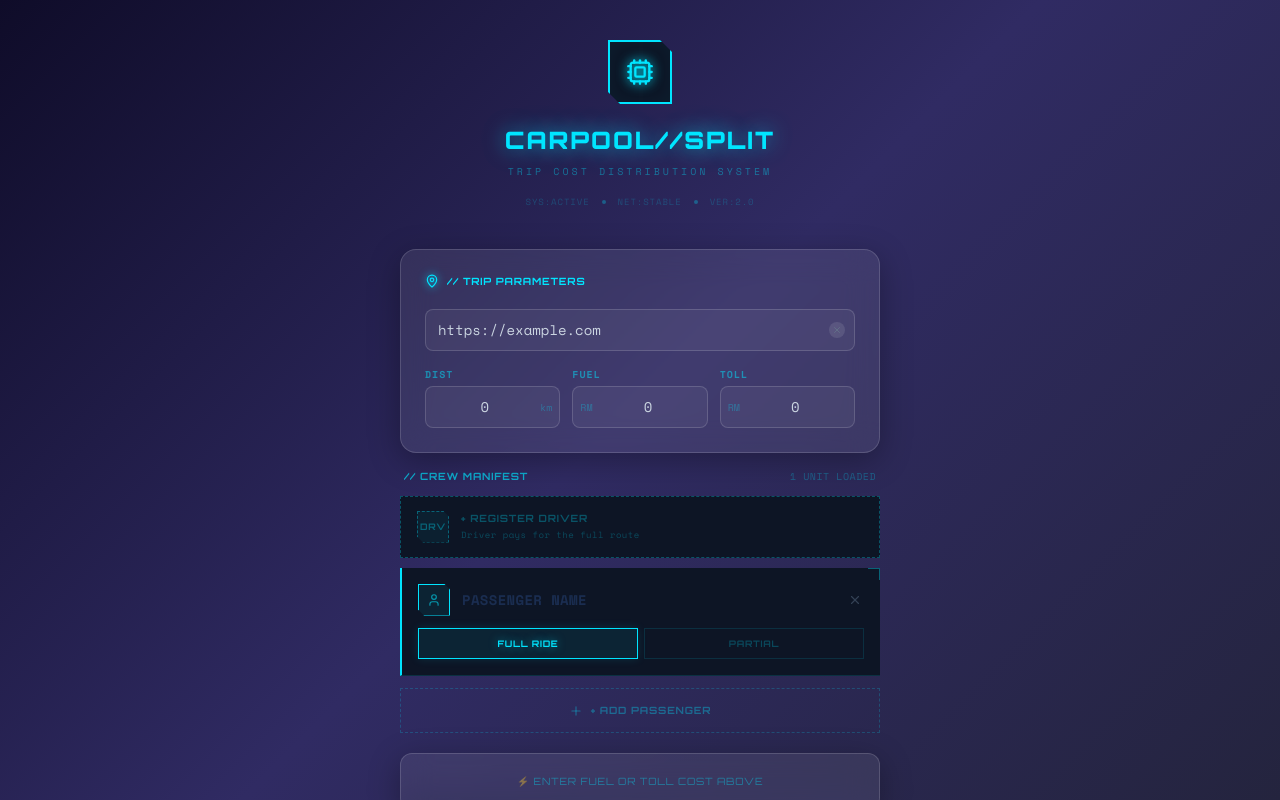
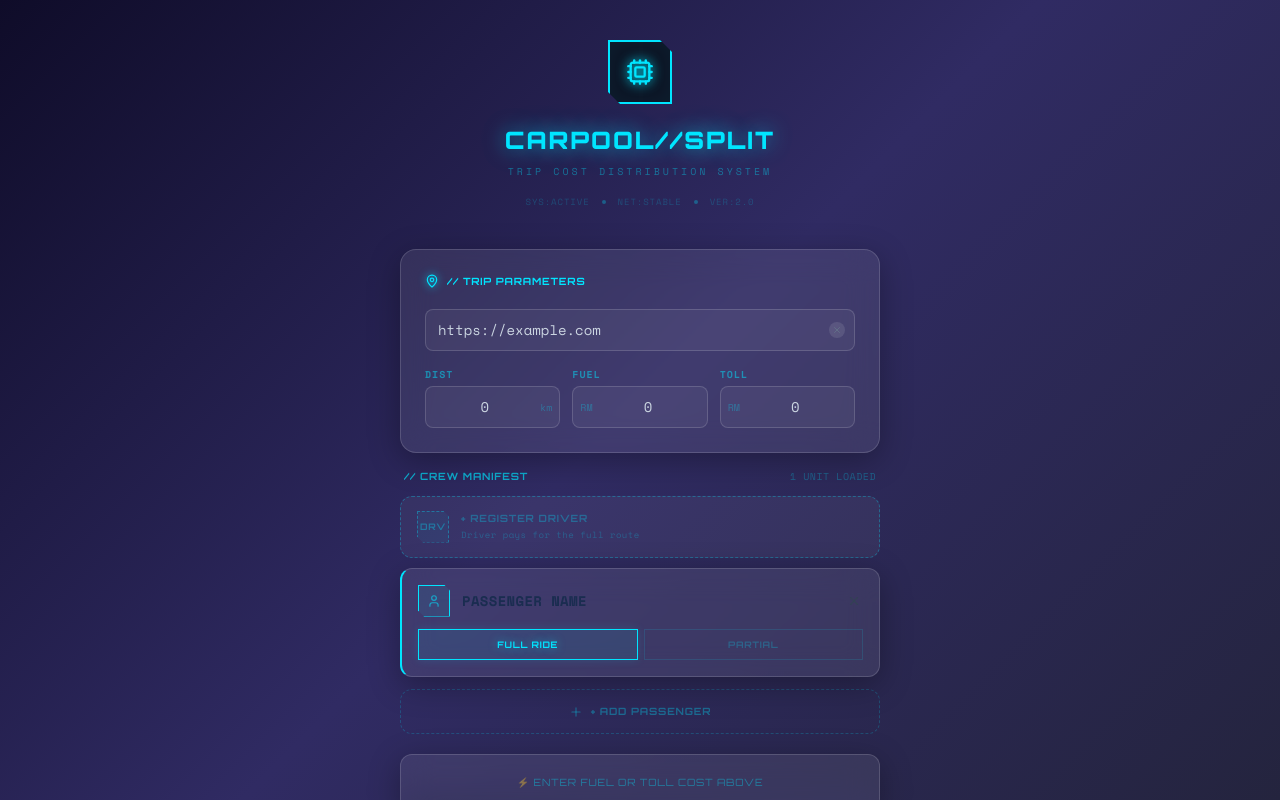
Before and after one commit to arehh04/Carpools-Split, a Next.js app: page / in a window 1280 px wide. Both pictures are taken after typing "https://example.com" into the empty fields and a click on the button "+ ADD PASSENGER". Shown: the top 800 px of the page. Built offline with nearby package versions, Linux system fonts and the light colour scheme.

Commit message:
feat: PassengerTable glassmorphism — glass cards, rounded km inputs, hover effects

```diff
--- a/app/components/PassengerTable.js
+++ b/app/components/PassengerTable.js
@@ -41,7 +41,7 @@ export default function PassengerTable({ passengers, setPassengers, driverName,
           <button
             type="button"
             onClick={() => setDriverName("Driver")}
-            className="w-full flex items-center gap-3 px-4 py-3.5 border border-dashed border-[#00E5FF]/30 bg-[#0d1525] hover:border-[#00E5FF]/60 hover:bg-[#00E5FF]/5 transition-all group"
+            className="w-full flex items-center gap-3 px-4 py-3.5 border border-dashed border-[#00E5FF]/30 bg-white/5 rounded-xl hover:border-[#00E5FF]/60 hover:bg-[#00E5FF]/5 hover:scale-[1.01] transition-all duration-200 group"
           >
             <div
               className="w-8 h-8 flex-shrink-0 flex items-center justify-center text-[9px] font-bold font-orbitron text-[#00E5FF]/35 group-hover:text-[#00E5FF]/70 transition-all"
@@ -65,10 +65,9 @@ export default function PassengerTable({ passengers, setPassengers, driverName,
         ) : (
           /* Active driver card */
           <div
-            className="relative bg-[#0d1525] px-4 py-4"
-            style={{ borderLeft: "2px solid #00E5FF", borderBottom: "1px solid rgba(0,229,255,0.13)" }}
+            className="relative glass rounded-xl px-4 py-4"
+            style={{ borderLeft: "2px solid #00E5FF" }}
           >
-            <span className="absolute top-0 right-0 w-3 h-3" style={{ borderTop: "1px solid rgba(0,229,255,0.4)", borderRight: "1px solid rgba(0,229,255,0.4)" }} />
 
             <div className="flex items-center gap-3">
               <div
@@ -118,7 +117,7 @@ export default function PassengerTable({ passengers, setPassengers, driverName,
       <div className="space-y-2.5">
 
         {passengers.length === 0 && (
-          <div className="border border-dashed border-[#00E5FF]/15 bg-[#0d1525]/60 py-6 text-center">
+          <div className="border border-dashed border-[#00E5FF]/15 bg-white/5 rounded-xl py-6 text-center">
             <p className="text-xs text-slate-600">NO PASSENGERS LOGGED</p>
             <p className="text-[10px] text-slate-700 mt-0.5 tracking-wider">TAP BELOW TO ADD</p>
           </div>
@@ -136,13 +135,9 @@ export default function PassengerTable({ passengers, setPassengers, driverName,
           return (
             <div
               key={i}
-              className="relative bg-[#0d1525] px-4 py-4"
-              style={{ borderLeft: `2px solid ${neon}`, borderBottom: `1px solid ${neon}22` }}
+              className="relative glass rounded-xl px-4 py-4"
+              style={{ borderLeft: `2px solid ${neon}` }}
             >
-              <span
-                className="absolute top-0 right-0 w-3 h-3"
-                style={{ borderTop: `1px solid ${neon}60`, borderRight: `1px solid ${neon}60` }}
-              />
 
               {/* Name row */}
               <div className="flex items-center gap-3">
@@ -230,7 +225,8 @@ export default function PassengerTable({ passengers, setPassengers, driverName,
                           color: neon,
                           padding: "8px",
                           border: `1px solid ${kmInvalid ? "#FF007A60" : `${neon}30`}`,
-                          backgroundColor: "#050d1e",
+                          backgroundColor: "rgba(255,255,255,0.05)",
+                          borderRadius: "6px",
                         }}
                         onFocus={(e) => (e.target.style.borderColor = `${neon}90`)}
                         onBlur={(e) => (e.target.style.borderColor = kmInvalid ? "#FF007A60" : `${neon}30`)}
@@ -257,7 +253,8 @@ export default function PassengerTable({ passengers, setPassengers, driverName,
                           color: neon,
                           padding: "8px",
                           border: `1px solid ${kmInvalid ? "#FF007A60" : `${neon}30`}`,
-                          backgroundColor: "#050d1e",
+                          backgroundColor: "rgba(255,255,255,0.05)",
+                          borderRadius: "6px",
                         }}
                         onFocus={(e) => (e.target.style.borderColor = `${neon}90`)}
                         onBlur={(e) => (e.target.style.borderColor = kmInvalid ? "#FF007A60" : `${neon}30`)}
@@ -301,7 +298,7 @@ export default function PassengerTable({ passengers, setPassengers, driverName,
       {/* ── Add passenger ──────────────────────────────────────── */}
       <button
         onClick={() => setPassengers([...passengers, { name: "", start: 0, end: 0, mode: "full" }])}
-        className="mt-3 w-full flex items-center justify-center gap-2 py-3.5 border border-dashed border-[#00E5FF]/20 font-orbitron text-[10px] font-bold text-[#00E5FF]/35 hover:text-[#00E5FF]/70 hover:border-[#00E5FF]/50 hover:bg-[#00E5FF]/5 active:scale-[0.98] transition-all tracking-widest"
+        className="mt-3 w-full flex items-center justify-center gap-2 py-3.5 border border-dashed border-[#00E5FF]/20 rounded-xl font-orbitron text-[10px] font-bold text-[#00E5FF]/35 hover:text-[#00E5FF]/70 hover:border-[#00E5FF]/50 hover:bg-[#00E5FF]/10 hover:scale-[1.01] hover:shadow-[0_0_20px_rgba(0,229,255,0.2)] active:scale-[0.97] transition-all duration-200 tracking-widest"
         type="button"
       >
         <Plus className="w-3.5 h-3.5" />
```
